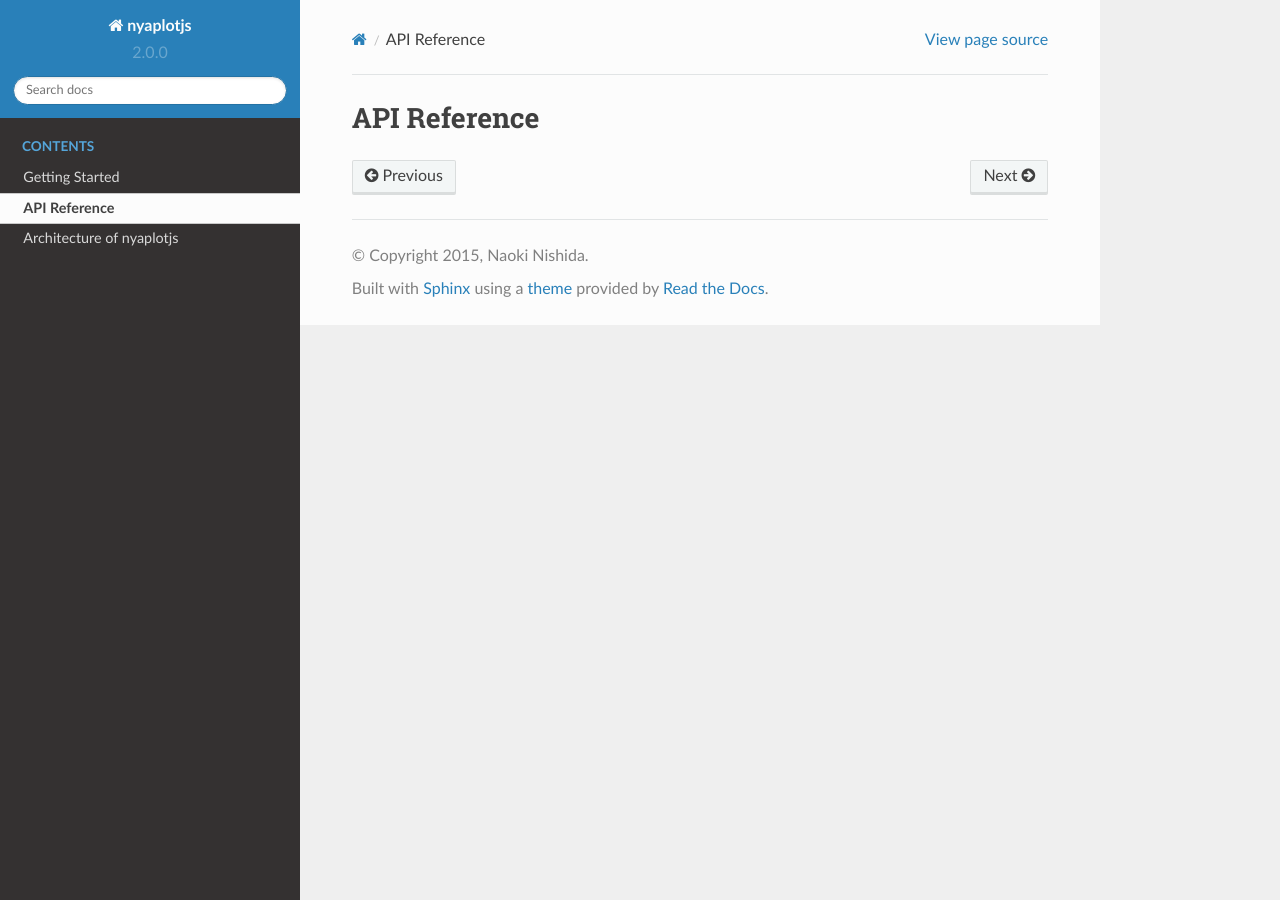
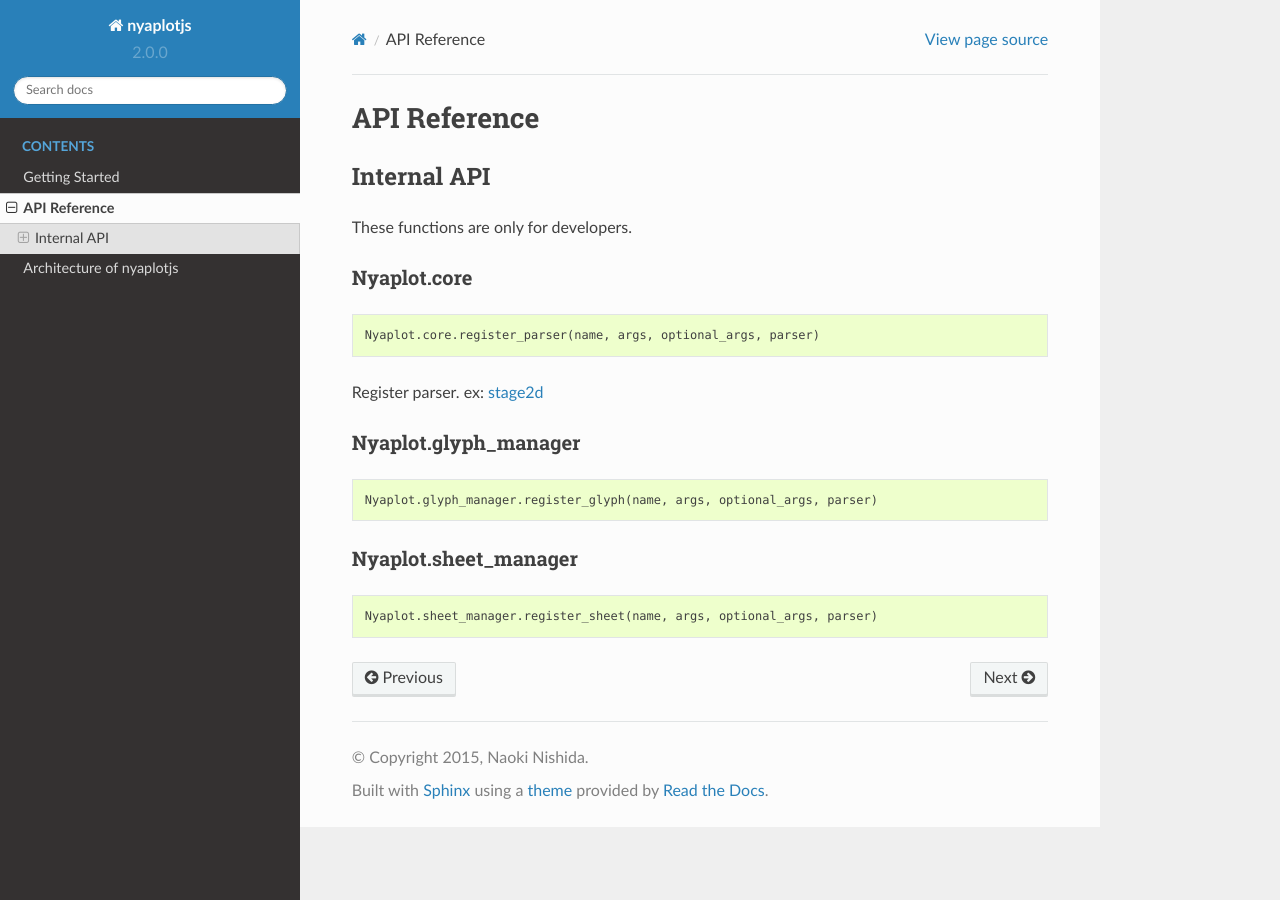
Before and after one commit to domitry/Nyaplotjs, a Sphinx documentation site: the page built from doc/source/api.rst, in a window 1280 px wide. Built offline with Sphinx 7.4.7 and the Read the Docs theme 2.0.0, drawn with Linux system fonts in a browser that asks for light colours.

Commit message:
Add lines about internal api

```diff
--- a/doc/source/api.rst
+++ b/doc/source/api.rst
@@ -1,2 +1,35 @@
+=============
 API Reference
 =============
+
+
+Internal API
+============
+
+These functions are only for developers.
+
+
+Nyaplot.core
+------------
+
+.. code-block:: javascript
+
+    Nyaplot.core.register_parser(name, args, optional_args, parser)
+
+Register parser.
+ex: `stage2d <https://github.com/domitry/Nyaplotjs/blob/4e5e61becde6ee8be12f625b3218907e1b253e06/src/parser/stage2d.js>`_
+
+Nyaplot.glyph_manager
+---------------------
+
+.. code-block:: javascript
+
+    Nyaplot.glyph_manager.register_glyph(name, args, optional_args, parser)
+
+
+Nyaplot.sheet_manager
+---------------------
+
+.. code-block:: javascript
+
+    Nyaplot.sheet_manager.register_sheet(name, args, optional_args, parser)
```
